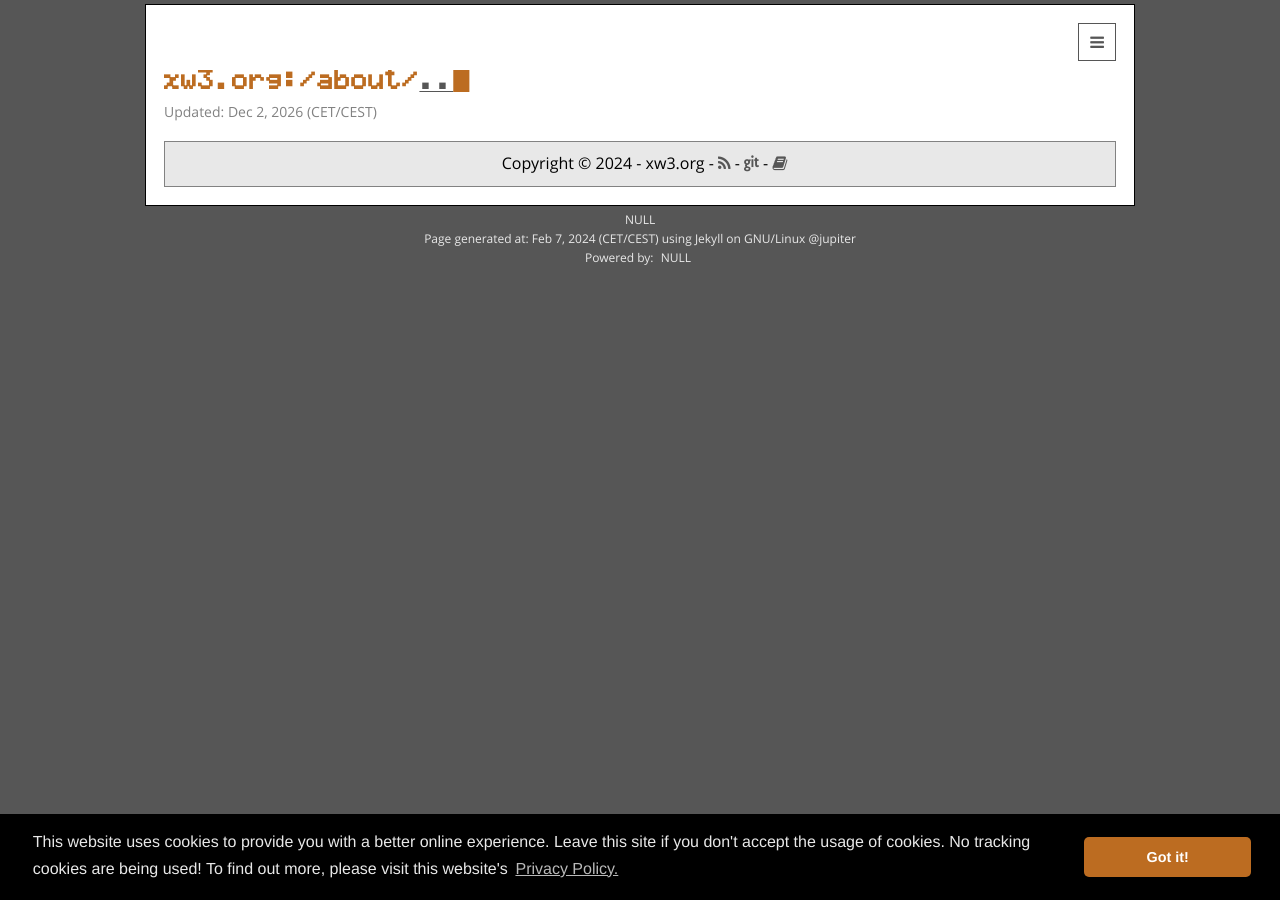
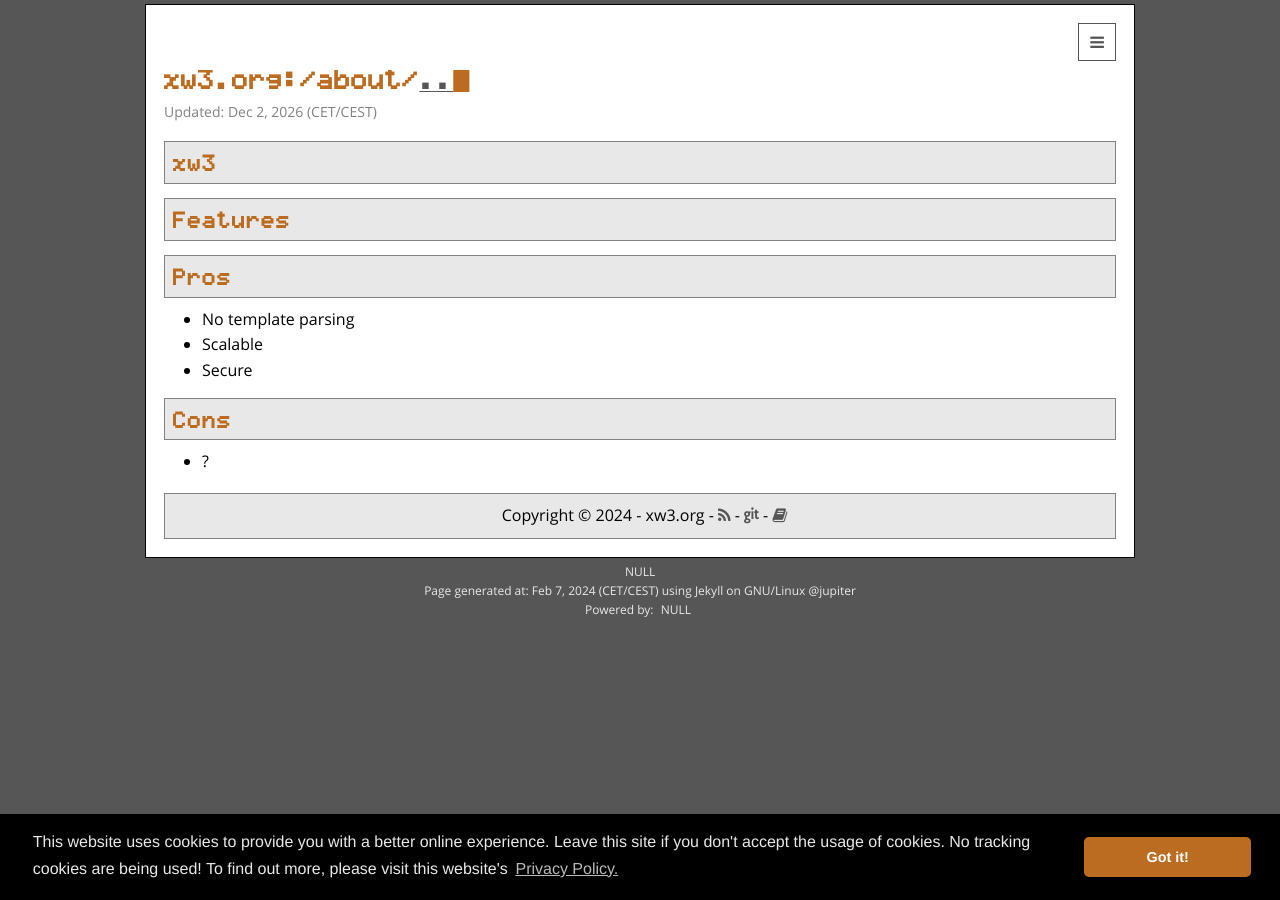
Before and after one commit to hanez/xw3, a Jekyll site: the page built from about/about.html, in a window 1280 px wide. Built offline with Jekyll 4.4.1, drawn with Linux system fonts in a browser that asks for light colours; some web fonts are replaced.

Commit message:
Added the shop and some more basic content.

```diff
--- a/_config.yml
+++ b/_config.yml
@@ -1,6 +1,6 @@
 title: xw3.org
 org: xw3.org
-subtitle: ...
+subtitle: This is a work in progress... More to come soon!
 email: mail@xw3.org
 description: A static HTML and CGI based website...
 baseurl: ""
--- a/_includes/header.html
+++ b/_includes/header.html
@@ -13,6 +13,7 @@
           <li><a class="page-link" href="/documentation/" style="text-decoration: none;">/documentation/</a></li>
           <li><a class="page-link" href="/login/" style="text-decoration: none;">/login/</a></li>
           <li><a class="page-link" href="/search/" style="text-decoration: none;">/search/</a></li>
+          <li><a class="page-link" href="/shop/" style="text-decoration: none;">/shop/</a></li>
           <li><a class="page-link" href="/tools/" style="text-decoration: none;">/tools/</a></li>
         </ul>
       </div>
--- a/about/about.html
+++ b/about/about.html
@@ -6,3 +6,21 @@ title: /about/
 subtitle:
 permalink: /about/
 ---
+
+<h2>xw3</h2>
+
+<h2>Features</h2>
+
+<h2>Pros</h2>
+
+<ul>
+  <li>No template parsing</li>
+  <li>Scalable</li>
+  <li>Secure</li>
+</ul>
+
+<h2>Cons</h2>
+
+<ul>
+  <li>?</li>
+</ul>
--- a/index.html
+++ b/index.html
@@ -1,7 +1,7 @@
 ---
 layout: default
 title: /
-subtitle: ...
+subtitle: This is a work in progress... More to come soon!
 metasub: news
 noToc: true
 tags:
```
Also changed, not shown: shop/shop.html (added, +8 -0 lines).
